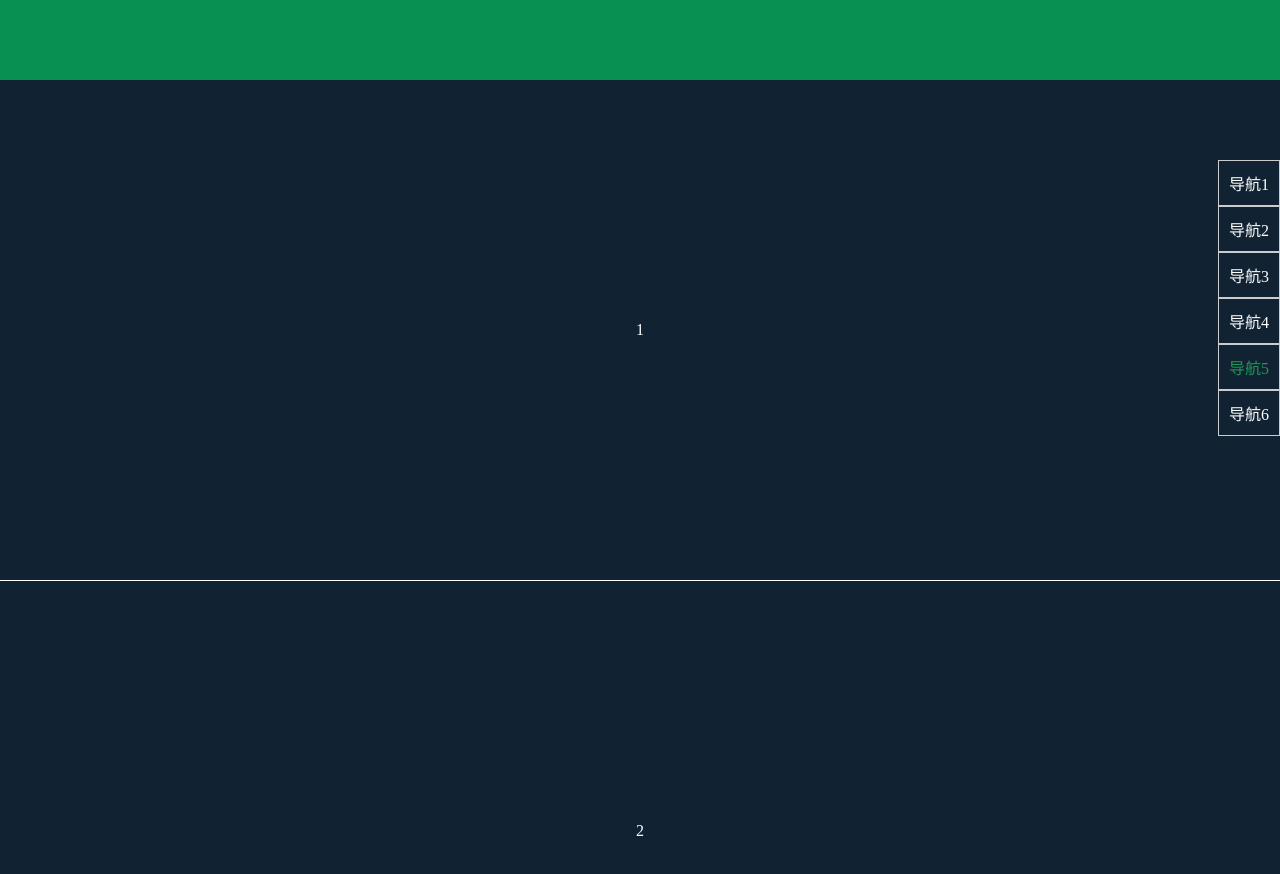
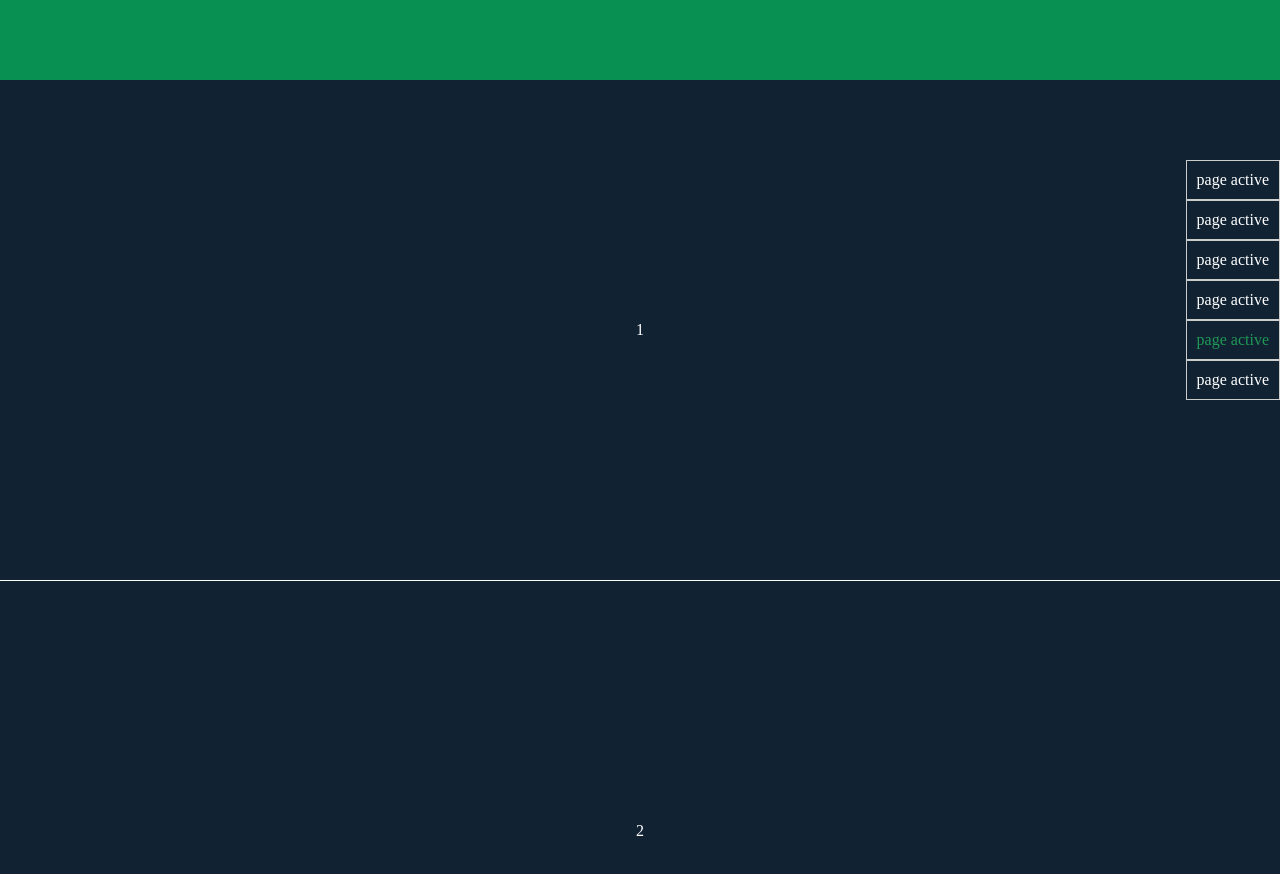
Before and after one commit to amberZ1990/books, a plain HTML site: page navScroll.html in a window 1280 px wide. Shown: the top 874 px of the page. Drawn offline with nearby package versions, Linux system fonts and the light colour scheme.

Commit message:
some change

```diff
--- a/navScroll.html
+++ b/navScroll.html
@@ -9,12 +9,12 @@
 </head>
 <body>
 	<div class="nav">
-		<a href="#section1">导航1</a>
-		<a href="#section2">导航2</a>
-		<a href="#section3">导航3</a>
-		<a href="#section4">导航4</a>
-		<a href="#section5">导航5</a>
-		<a href="#section6">导航6</a>
+		<a href="#section1">page active</a>
+		<a href="#section2">page active</a>
+		<a href="#section3">page active</a>
+		<a href="#section4">page active</a>
+		<a href="#section5">page active</a>
+		<a href="#section6">page active</a>
 	</div>
 	<div class="head"></div>
 	<div class="section" id="section1">1</div>
```
Also changed, not shown: .eslintrc.json (added). Lines whose indentation alone changed are shown as unchanged.
